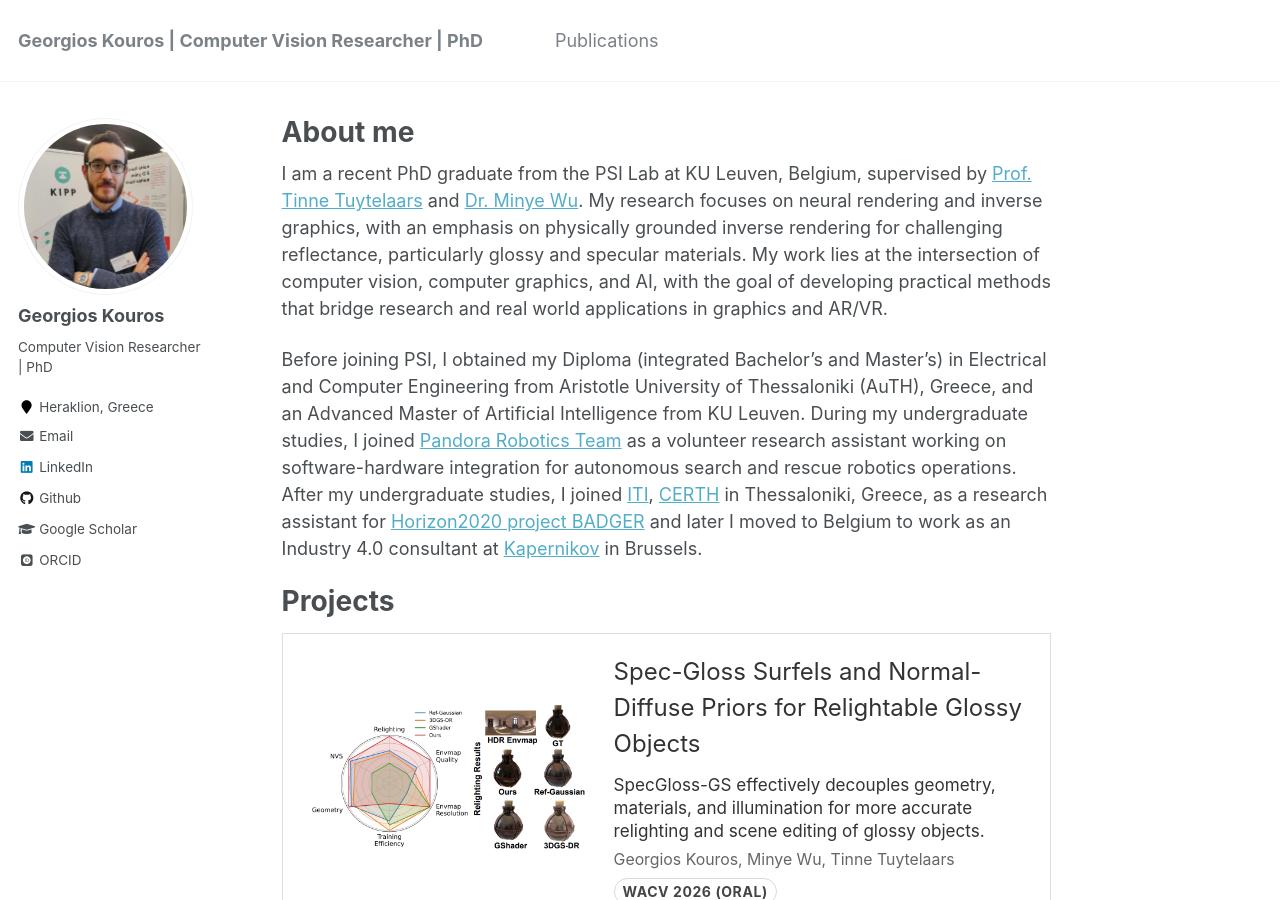
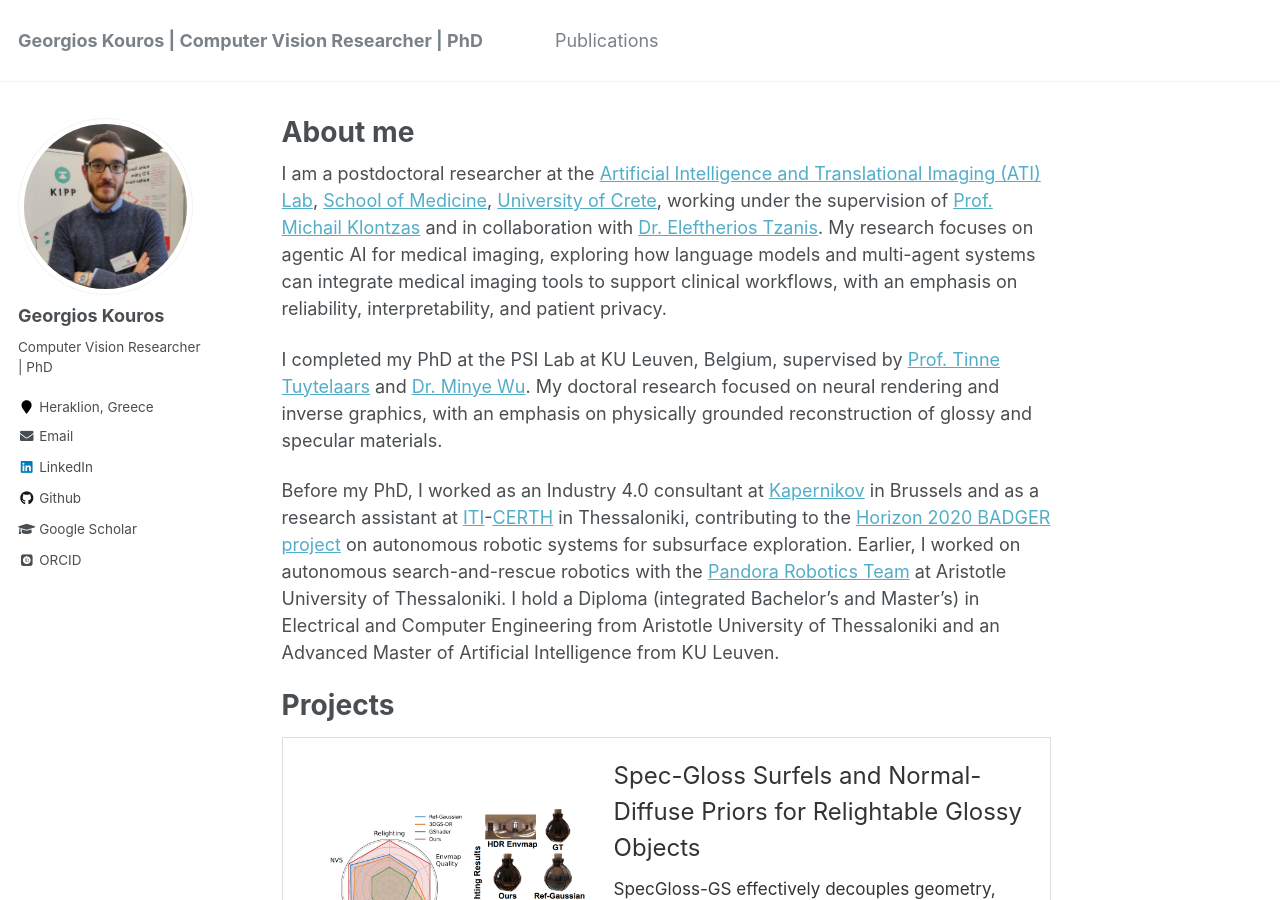
Before and after one commit to gkouros/gkouros.github.io, a Jekyll site: the page built from _pages/about.md, in a window 1280 px wide and 900 px high. Built offline with Jekyll 4.4.1, drawn with Linux system fonts in a browser that asks for light colours; some web fonts are replaced; comment, search, counter and statistics services are not loaded.

Commit message:
Update bio

```diff
--- a/_pages/about.md
+++ b/_pages/about.md
@@ -7,9 +7,11 @@ redirect_from:
   - /about/
   - /about.html
 ---
-I am a recent PhD graduate from the PSI Lab at KU Leuven, Belgium, supervised by [Prof. Tinne Tuytelaars](https://www.esat.kuleuven.be/psi/TT) and [Dr. Minye Wu](https://wuminye.github.io/). My research focuses on neural rendering and inverse graphics, with an emphasis on physically grounded inverse rendering for challenging reflectance, particularly glossy and specular materials. My work lies at the intersection of computer vision, computer graphics, and AI, with the goal of developing practical methods that bridge research and real world applications in graphics and AR/VR.
+I am a postdoctoral researcher at the [Artificial Intelligence and Translational Imaging (ATI) Lab](https://www.atilab.net/), [School of Medicine](https://med.uoc.gr/en/medschool-en/), [University of Crete](https://www.uoc.gr/), working under the supervision of [Prof. Michail Klontzas](https://scholar.google.com/citations?user=uWQOxUkAAAAJ&hl=en) and in collaboration with [Dr. Eleftherios Tzanis](https://scholar.google.com/citations?user=nkMCS88AAAAJ&hl=en). My research focuses on agentic AI for medical imaging, exploring how language models and multi-agent systems can integrate medical imaging tools to support clinical workflows, with an emphasis on reliability, interpretability, and patient privacy.
 
-Before joining PSI, I obtained my Diploma (integrated Bachelor’s and Master’s) in Electrical and Computer Engineering from Aristotle University of Thessaloniki (AuTH), Greece, and an Advanced Master of Artificial Intelligence from KU Leuven. During my undergraduate studies, I joined [Pandora Robotics Team](https://issel.ee.auth.gr/pandora-robotics/) as a volunteer research assistant working on software-hardware integration for autonomous search and rescue robotics operations. After my undergraduate studies, I joined [ITI](https://www.iti.gr/iti/en/home/), [CERTH](https://www.certh.gr/root.en.aspx) in Thessaloniki, Greece, as a research assistant for [Horizon2020 project BADGER](https://www.badger-robotics.eu/) and later I moved to Belgium to work as an Industry 4.0 consultant at [Kapernikov](https://kapernikov.com/) in Brussels.
+I completed my PhD at the PSI Lab at KU Leuven, Belgium, supervised by [Prof. Tinne Tuytelaars](https://scholar.google.com/citations?user=EuFF9kUAAAAJ&hl=en) and [Dr. Minye Wu](https://scholar.google.com/citations?user=aUAnceQAAAAJ&hl=en). My doctoral research focused on neural rendering and inverse graphics, with an emphasis on physically grounded reconstruction of glossy and specular materials.
+
+Before my PhD, I worked as an Industry 4.0 consultant at [Kapernikov](https://kapernikov.com/) in Brussels and as a research assistant at [ITI](https://www.iti.gr/iti/en/home/)-[CERTH](https://www.certh.gr/root.en.aspx) in Thessaloniki, contributing to the [Horizon 2020 BADGER project](https://www.badger-robotics.eu/) on autonomous robotic systems for subsurface exploration. Earlier, I worked on autonomous search-and-rescue robotics with the [Pandora Robotics Team](https://issel.ee.auth.gr/pandora-robotics/) at Aristotle University of Thessaloniki. I hold a Diploma (integrated Bachelor’s and Master’s) in Electrical and Computer Engineering from Aristotle University of Thessaloniki and an Advanced Master of Artificial Intelligence from KU Leuven.
 
 
 Projects
```
